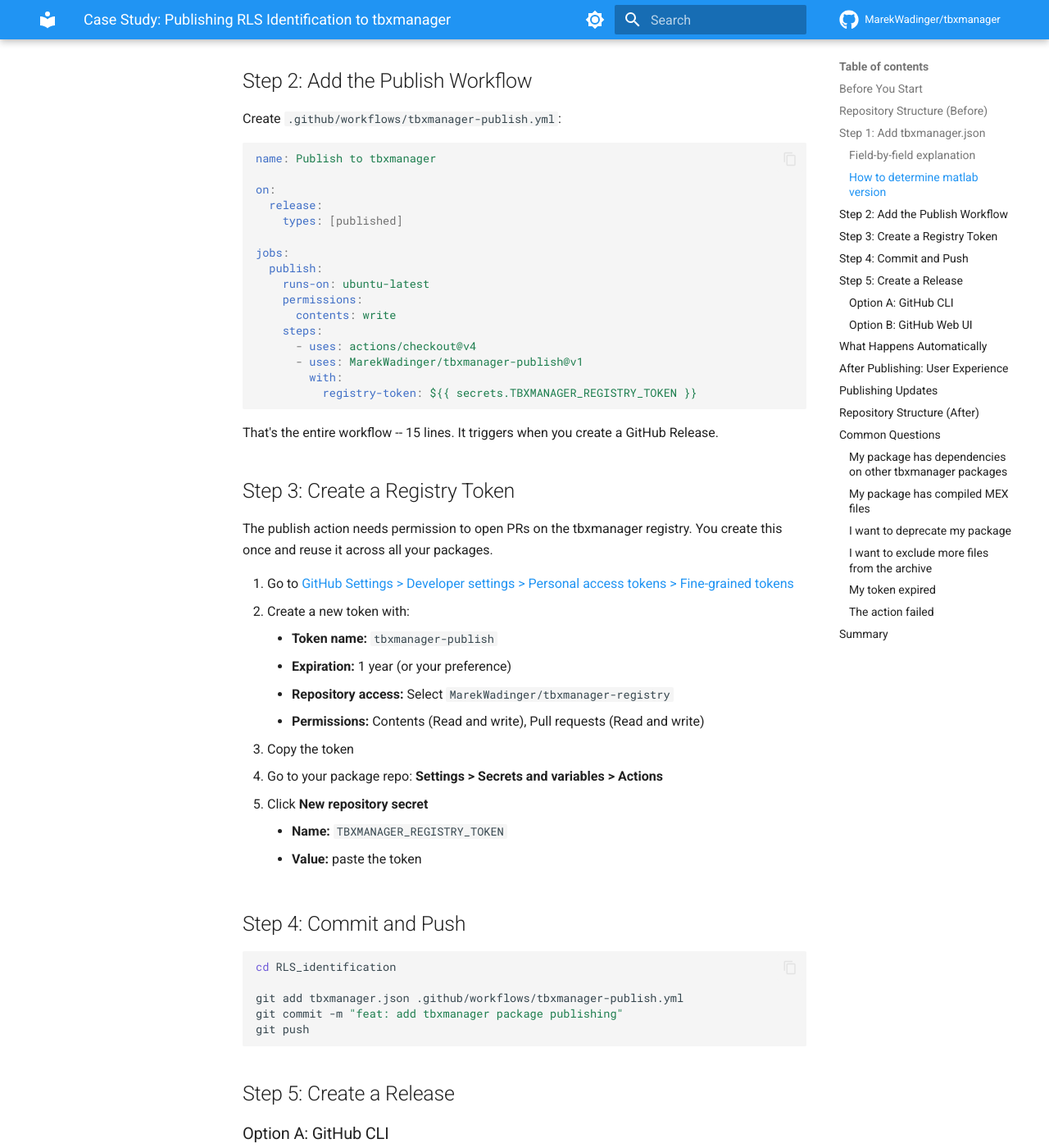
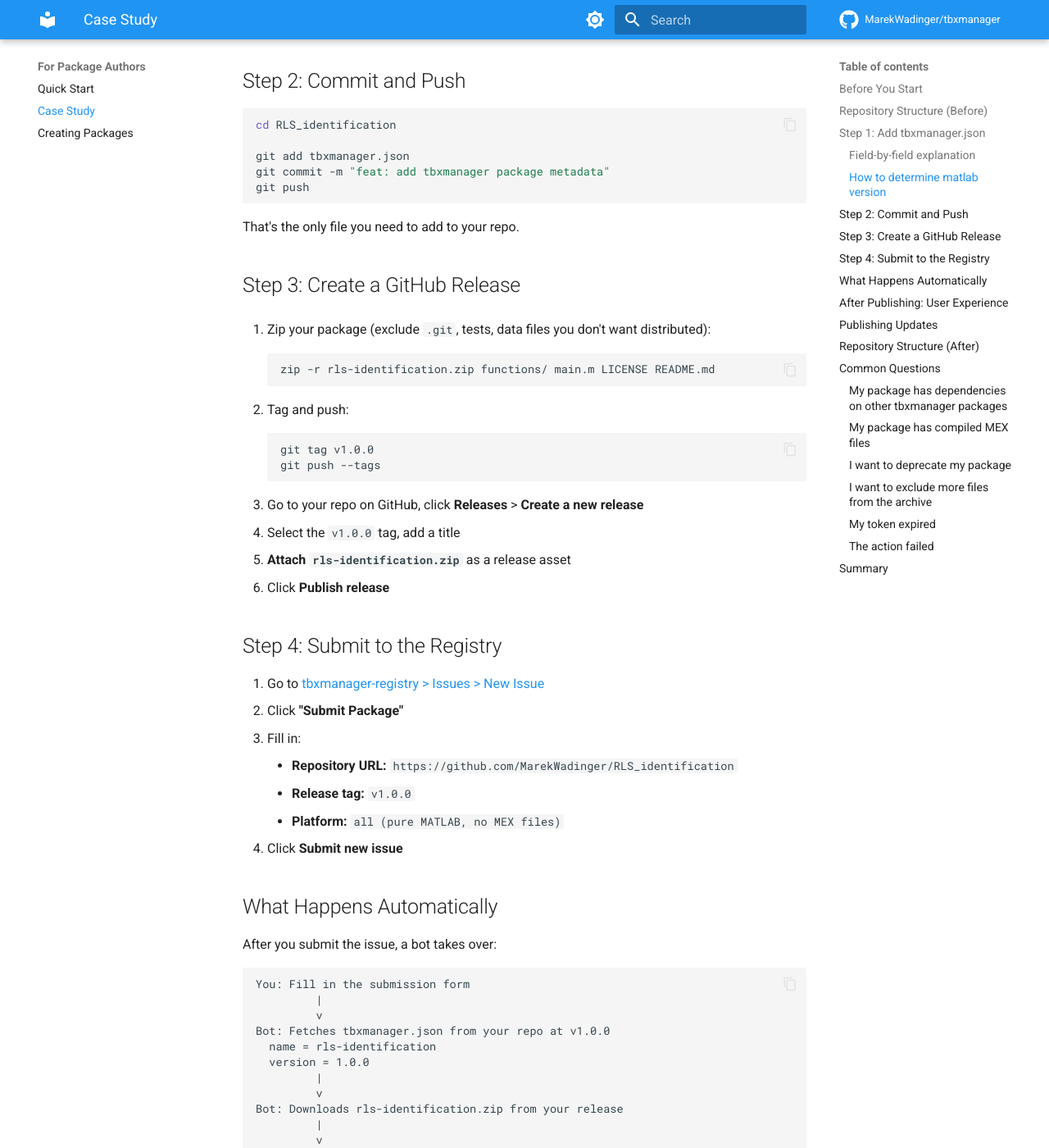
Before and after one commit to kvasnica/tbxmanager, an MkDocs documentation site: the page built from docs/casestudy.md, in a window 1280 px wide and 1400 px high, scrolled down 2853 px. Shown: the whole window at 82% size. Built offline with MkDocs 1.6.1 and Material for MkDocs 9.7.7, drawn with Linux system fonts in a browser that asks for light colours; comment, search, counter and statistics services are not loaded; some of the changed text lies outside the part shown.

Commit message:
docs(site): rewrite author docs to use issue-based submission
Lead with the GitHub Issue form flow instead of requiring forks,
JSON editing, or SHA256 computation. Users now submit packages by
filling in a web form on the registry.

- quick-start-authors.md: 3 steps (tbxmanager.json, release, issue)
- casestudy.md: updated RLS walkthrough to match new flow
- mkdocs.yml: add Case Study to nav

Co-Authored-By: Claude Opus 4.6 (1M context) <noreply@anthropic.com>

````diff
--- a/docs/casestudy.md
+++ b/docs/casestudy.md
@@ -91,113 +91,80 @@ Check which features your code uses:
 
 Pick the highest minimum from features you use. For RLS_identification, `arguments` blocks require **R2019b**.
 
-## Step 2: Add the Publish Workflow
-
-Create `.github/workflows/tbxmanager-publish.yml`:
-
-```yaml
-name: Publish to tbxmanager
-
-on:
-  release:
-    types: [published]
-
-jobs:
-  publish:
-    runs-on: ubuntu-latest
-    permissions:
-      contents: write
-    steps:
-      - uses: actions/checkout@v4
-      - uses: MarekWadinger/tbxmanager-publish@v1
-        with:
-          registry-token: ${{ secrets.TBXMANAGER_REGISTRY_TOKEN }}
-```
-
-That's the entire workflow -- 15 lines. It triggers when you create a GitHub Release.
-
-## Step 3: Create a Registry Token
-
-The publish action needs permission to open PRs on the tbxmanager registry. You create this once and reuse it across all your packages.
-
-1. Go to [GitHub Settings > Developer settings > Personal access tokens > Fine-grained tokens](https://github.com/settings/personal-access-tokens/new)
-2. Create a new token with:
-    - **Token name:** `tbxmanager-publish`
-    - **Expiration:** 1 year (or your preference)
-    - **Repository access:** Select `MarekWadinger/tbxmanager-registry`
-    - **Permissions:** Contents (Read and write), Pull requests (Read and write)
-3. Copy the token
-4. Go to your package repo: **Settings > Secrets and variables > Actions**
-5. Click **New repository secret**
-    - **Name:** `TBXMANAGER_REGISTRY_TOKEN`
-    - **Value:** paste the token
-
-## Step 4: Commit and Push
+## Step 2: Commit and Push
 
 ```bash
 cd RLS_identification
 
-git add tbxmanager.json .github/workflows/tbxmanager-publish.yml
-git commit -m "feat: add tbxmanager package publishing"
+git add tbxmanager.json
+git commit -m "feat: add tbxmanager package metadata"
 git push
 ```
 
-## Step 5: Create a Release
+That's the only file you need to add to your repo.
 
-### Option A: GitHub CLI
+## Step 3: Create a GitHub Release
 
-```bash
-git tag v1.0.0
-git push --tags
-gh release create v1.0.0 --title "v1.0.0" --notes "Initial tbxmanager release"
-```
+1. Zip your package (exclude `.git`, tests, data files you don't want distributed):
 
-### Option B: GitHub Web UI
+    ```bash
+    zip -r rls-identification.zip functions/ main.m LICENSE README.md
+    ```
 
-1. Go to your repo on GitHub
-2. Click **Releases** > **Create a new release**
-3. Choose tag: type `v1.0.0`, select "Create new tag on publish"
-4. Title: `v1.0.0`
-5. Click **Publish release**
+1. Tag and push:
+
+    ```bash
+    git tag v1.0.0
+    git push --tags
+    ```
+
+1. Go to your repo on GitHub, click **Releases** > **Create a new release**
+1. Select the `v1.0.0` tag, add a title
+1. **Attach `rls-identification.zip`** as a release asset
+1. Click **Publish release**
+
+## Step 4: Submit to the Registry
+
+1. Go to [tbxmanager-registry > Issues > New Issue](https://github.com/MarekWadinger/tbxmanager-registry/issues/new/choose)
+1. Click **"Submit Package"**
+1. Fill in:
+    - **Repository URL:** `https://github.com/MarekWadinger/RLS_identification`
+    - **Release tag:** `v1.0.0`
+    - **Platform:** `all (pure MATLAB, no MEX files)`
+1. Click **Submit new issue**
 
 ## What Happens Automatically
 
-After you publish the release, the GitHub Action runs and does everything else:
+After you submit the issue, a bot takes over:
 
 ```text
-You: Create GitHub Release v1.0.0
+You: Fill in the submission form
          |
          v
-Action: Reads tbxmanager.json
+Bot: Fetches tbxmanager.json from your repo at v1.0.0
   name = rls-identification
   version = 1.0.0
          |
          v
-Action: Builds rls-identification-all.zip
-  Includes: functions/, main.m, LICENSE, README.md
-  Excludes: .git, .github, *.mat, *.slx
+Bot: Downloads rls-identification.zip from your release
          |
          v
-Action: Uploads zip to release assets
-  URL: github.com/MarekWadinger/RLS_identification/releases/download/v1.0.0/rls-identification-all.zip
-         |
-         v
-Action: Computes SHA256 hash
+Bot: Computes SHA256 hash
   sha256 = a1b2c3d4...
          |
          v
-Action: Converts tbxmanager.json to registry format
+Bot: Converts tbxmanager.json to registry format
   Creates packages/rls-identification/package.json
          |
          v
-Action: Opens PR to MarekWadinger/tbxmanager-registry
-  Title: "New package: rls-identification@1.0.0"
+Bot: Opens PR to MarekWadinger/tbxmanager-registry
+  Title: "Add rls-identification@1.0.0"
          |
          v
-Registry CI: Validates JSON schema, checks URL, verifies SHA256
+Registry CI: Validates JSON, checks URL
          |
          v
-Maintainer merges PR (auto-merge for updates after first approval)
+Maintainer merges PR
          |
          v
 Package is live!
@@ -229,16 +196,9 @@ rls-identification 1.0.0
 When you improve your package:
 
 1. Update `version` in `tbxmanager.json` (e.g., `1.0.0` -> `1.1.0`)
-2. Commit and push your changes
-3. Create a new release:
-
-```bash
-git tag v1.1.0
-git push --tags
-gh release create v1.1.0 --title "v1.1.0" --notes "Added feature X"
-```
-
-The action opens a new PR to the registry. Since the package already exists, it gets auto-merged (no manual review needed).
+1. Commit and push your changes
+1. Create a new release with the updated zip
+1. Submit another issue on the registry (same form, new tag)
 
 Users update with:
 
@@ -248,13 +208,10 @@ Users update with:
 
 ## Repository Structure (After)
 
-After adding tbxmanager support, only 2 files were added:
+After adding tbxmanager support, only 1 file was added:
 
 ```text
 RLS_identification/
-  .github/
-    workflows/
-      tbxmanager-publish.yml   <-- NEW (15 lines)
   functions/
     preprocessData.m
     recursiveLeastSquares.m
@@ -268,7 +225,7 @@ RLS_identification/
   tbxmanager.json              <-- NEW (14 lines)
 ```
 
-No changes to any existing files. No build system. No CI configuration beyond the 15-line workflow.
+No changes to any existing files. No build system. No CI configuration needed.
 
 ## Common Questions
 
@@ -308,7 +265,7 @@ dist/
   my-package-glnxa64.zip
 ```
 
-The action uploads each platform archive separately.
+Attach all archives to your GitHub Release. Select the corresponding platform in the submission form.
 
 ### I want to deprecate my package
 
@@ -336,18 +293,16 @@ Create a new fine-grained token (Step 3) and update the `TBXMANAGER_REGISTRY_TOK
 
 ### The action failed
 
-Check the Actions tab in your repo. Common issues:
+Check the bot's comment on your submission issue. Common issues:
 
-- **`tbxmanager.json not found`** -- file must be in the repo root
-- **`Archive not found`** -- for platform-specific packages, pre-build archives in `dist/`
-- **`403 on PR creation`** -- token lacks write permissions to the registry
-- **`SHA256 mismatch`** -- re-run the release (archive was modified between upload and hash)
+- **`tbxmanager.json not found`** -- file must be in the repo root at the tagged commit
+- **`No release found`** -- create a GitHub Release for the tag first
+- **`No archive attached`** -- attach a `.zip` file to your GitHub Release
 
 ## Summary
 
 | What | Where | How often |
 | ---- | ----- | --------- |
 | `tbxmanager.json` | Your repo root | Once (update `version` per release) |
-| Publish workflow | `.github/workflows/` | Once (copy and forget) |
-| Registry token | Repo secret | Once (renew when expired) |
-| Create release | GitHub UI or CLI | Each time you publish |
+| Create release + zip | GitHub Releases | Each time you publish |
+| Submit issue | tbxmanager-registry | Each time you publish |
--- a/docs/quick-start-authors.md
+++ b/docs/quick-start-authors.md
@@ -19,95 +19,61 @@ Then edit the generated `tbxmanager.json` to match your package:
   "name": "my-toolbox",
   "version": "1.0.0",
   "description": "A useful MATLAB toolbox",
+  "authors": ["YourGitHubUsername"],
+  "license": "MIT",
+  "homepage": "https://github.com/you/my-toolbox",
+  "matlab": ">=R2022a",
   "platforms": {
-    "all": ""
-  }
+    "all": {}
+  },
+  "dependencies": {}
 }
 ```
 
 !!! tip
-    You can also create `tbxmanager.json` manually if you don't have tbxmanager installed yet.
+    You can also create `tbxmanager.json` by hand if you don't have tbxmanager installed yet.
 
 Set `platforms` to `"all"` for pure MATLAB packages. If you distribute compiled MEX files, use platform-specific keys (`win64`, `maci64`, `maca64`, `glnxa64`) instead.
 
-The `platforms` URLs will be filled in automatically by the publish action — leave them empty or as placeholders.
+## Step 2: Create a GitHub Release
 
-## Step 2: Add the Publish Workflow
+1. Zip your package (exclude `.git`, tests, docs, etc.)
+1. Tag your version and push:
 
-Copy this file to `.github/workflows/tbxmanager-publish.yml`:
+    ```bash
+    git tag v1.0.0
+    git push --tags
+    ```
 
-```yaml
-name: Publish to tbxmanager
+1. Go to your repo on GitHub, click **Releases** > **Create a new release**
+1. Select the tag, add a title, and **attach your zip file** as a release asset
+1. Click **Publish release**
 
-on:
-  release:
-    types: [published]
+## Step 3: Submit to the Registry
 
-jobs:
-  publish:
-    runs-on: ubuntu-latest
-    permissions:
-      contents: write
-    steps:
-      - uses: actions/checkout@v4
-      - uses: MarekWadinger/tbxmanager-publish@v1
-        with:
-          registry-token: ${{ secrets.TBXMANAGER_REGISTRY_TOKEN }}
-```
+1. Go to [tbxmanager-registry > Issues > New Issue](https://github.com/MarekWadinger/tbxmanager-registry/issues/new/choose)
+1. Click **"Submit Package"**
+1. Fill in your **Repository URL** and **Release tag**
+1. Click **Submit new issue**
 
-Then add a `TBXMANAGER_REGISTRY_TOKEN` secret to your repo (Settings > Secrets). This should be a GitHub Personal Access Token with permission to create PRs on the [tbxmanager-registry](https://github.com/MarekWadinger/tbxmanager-registry).
+That's it! A bot will automatically:
 
-## Step 3: Create a Release
+- Fetch your `tbxmanager.json`
+- Download your release archive
+- Compute the SHA256 hash
+- Create a pull request to the registry
 
-```bash
-git tag v1.0.0
-git push --tags
-```
-
-Then create a GitHub Release from the tag. The publish action will automatically:
-
-1. Build a zip archive of your package
-2. Upload it to the release
-3. Compute SHA256 hashes
-4. Open a PR to the tbxmanager registry
-
-Once the PR is merged, your package is live:
+Once a maintainer merges the PR, your package is live:
 
 ```matlab
 tbxmanager install my-toolbox
 ```
 
-## What Happens Next
-
-```text
-git tag v1.0.0 && git push --tags
-         |
-         v
-  Create GitHub Release
-         |
-         v
-  tbxmanager-publish action runs:
-    - Builds zip from repo (excluding .git, tests, docs)
-    - Uploads archive to release assets
-    - Computes SHA256 hash
-    - Converts tbxmanager.json to registry format
-    - Opens PR to MarekWadinger/tbxmanager-registry
-         |
-         v
-  CI validates (JSON, URLs, SHA256)
-         |
-         v
-  Merged (auto for updates, reviewed for first submission)
-         |
-         v
-  Package appears in: tbxmanager search my-toolbox
-```
-
 ## Updating Your Package
 
 1. Update `version` in `tbxmanager.json`
-2. Tag and release: `git tag v1.1.0 && git push --tags`
-3. Create a GitHub Release — the action handles the rest
+1. Create a new release with the updated archive
+1. Submit another issue on the registry (same form)
 
 New versions are added alongside existing ones. Users can install specific versions with `tbxmanager install my-toolbox@>=1.1`.
 
@@ -117,10 +83,6 @@ Add a `publish` section to `tbxmanager.json` to control what goes into the archi
 
 ```json
 {
-  "name": "my-toolbox",
-  "version": "1.0.0",
-  "description": "A useful MATLAB toolbox",
-  "platforms": { "all": "" },
   "publish": {
     "exclude": [".git", ".github", "tests", "docs", "benchmarks"]
   }
@@ -129,31 +91,21 @@ Add a `publish` section to `tbxmanager.json` to control what goes into the archi
 
 ## MEX Packages (Platform-Specific)
 
-If your package includes compiled MEX files, you need to pre-build archives for each platform:
+If your package includes compiled MEX files, create separate archives per platform:
 
-1. Build MEX files for each target platform
-2. Create archives in a `dist/` directory:
-    - `dist/my-toolbox-win64.zip`
-    - `dist/my-toolbox-maci64.zip`
-    - `dist/my-toolbox-maca64.zip`
-    - `dist/my-toolbox-glnxa64.zip`
-3. Update `tbxmanager.json`:
+- `my-toolbox-win64.zip`
+- `my-toolbox-maci64.zip`
+- `my-toolbox-maca64.zip`
+- `my-toolbox-glnxa64.zip`
 
-```json
-{
-  "platforms": {
-    "win64": "",
-    "maci64": "",
-    "maca64": "",
-    "glnxa64": ""
-  }
-}
-```
+Attach all of them to your GitHub Release and select the appropriate platform in the submission form.
 
-The publish action will upload these archives and compute SHA256 hashes automatically.
+## For Registry Collaborators: Automated Publishing
+
+If you have write access to the registry, you can fully automate publishing using the [tbxmanager-publish](https://github.com/MarekWadinger/tbxmanager-publish) GitHub Action. See the [Case Study](casestudy.md) for a walkthrough.
 
 ## Next Steps
 
+- [Case Study](casestudy.md) -- real-world example with RLS_identification
 - [Full metadata reference](creating-packages.md) for all `tbxmanager.json` fields
 - [Commands reference](commands.md) for all tbxmanager CLI commands
-- [Contributing](contributing.md) to learn about the registry structure
--- a/mkdocs.yml
+++ b/mkdocs.yml
@@ -36,6 +36,7 @@ nav:
   - Commands: commands.md
   - For Package Authors:
     - Quick Start: quick-start-authors.md
+    - Case Study: casestudy.md
     - Creating Packages: creating-packages.md
   - Contributing: contributing.md
   - Troubleshooting: troubleshooting.md
````
